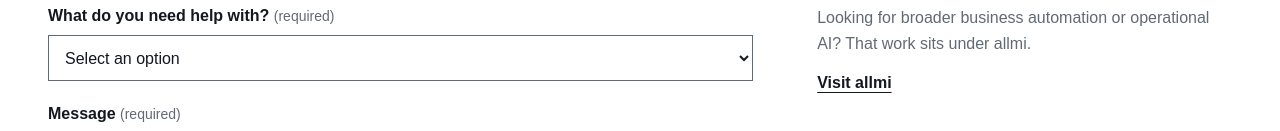
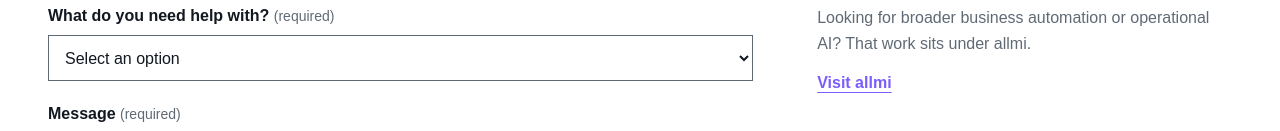
Before and after one commit to andeegee/andygood.me, a Next.js app: page /contact in a window 1280 px wide. Shown: the part 722-853 px from the top of the page. Built offline with nearby package versions, Linux system fonts and the light colour scheme; a web font is replaced by a local one.

Commit message:
Style contact allmi link

```diff
--- a/src/app/contact/contact.module.css
+++ b/src/app/contact/contact.module.css
@@ -21,7 +21,7 @@
 .aside p { color: var(--slate); }
 .email { font-size: clamp(1.125rem, 2vw, 1.5rem); font-weight: 600; overflow-wrap: anywhere; }
 .allmi { border-top: 1px solid var(--steel); padding-top: 1.5rem; }
-.allmi a { justify-self: start; font-weight: 600; }
+.allmi a { justify-self: start; color: #7B5CFF; font-weight: 600; }
 .closing strong { font-weight: 600; color: var(--carbon); }
 .success { border-left: 3px solid var(--signal-yellow); background: var(--fog); padding: 1.5rem; display: grid; gap: .75rem; }
 @media (max-width: 47.99rem) { .grid { grid-template-columns: minmax(0, 1fr); } .aside { border-top: 1px solid var(--steel); padding-top: 2rem; } }
```
